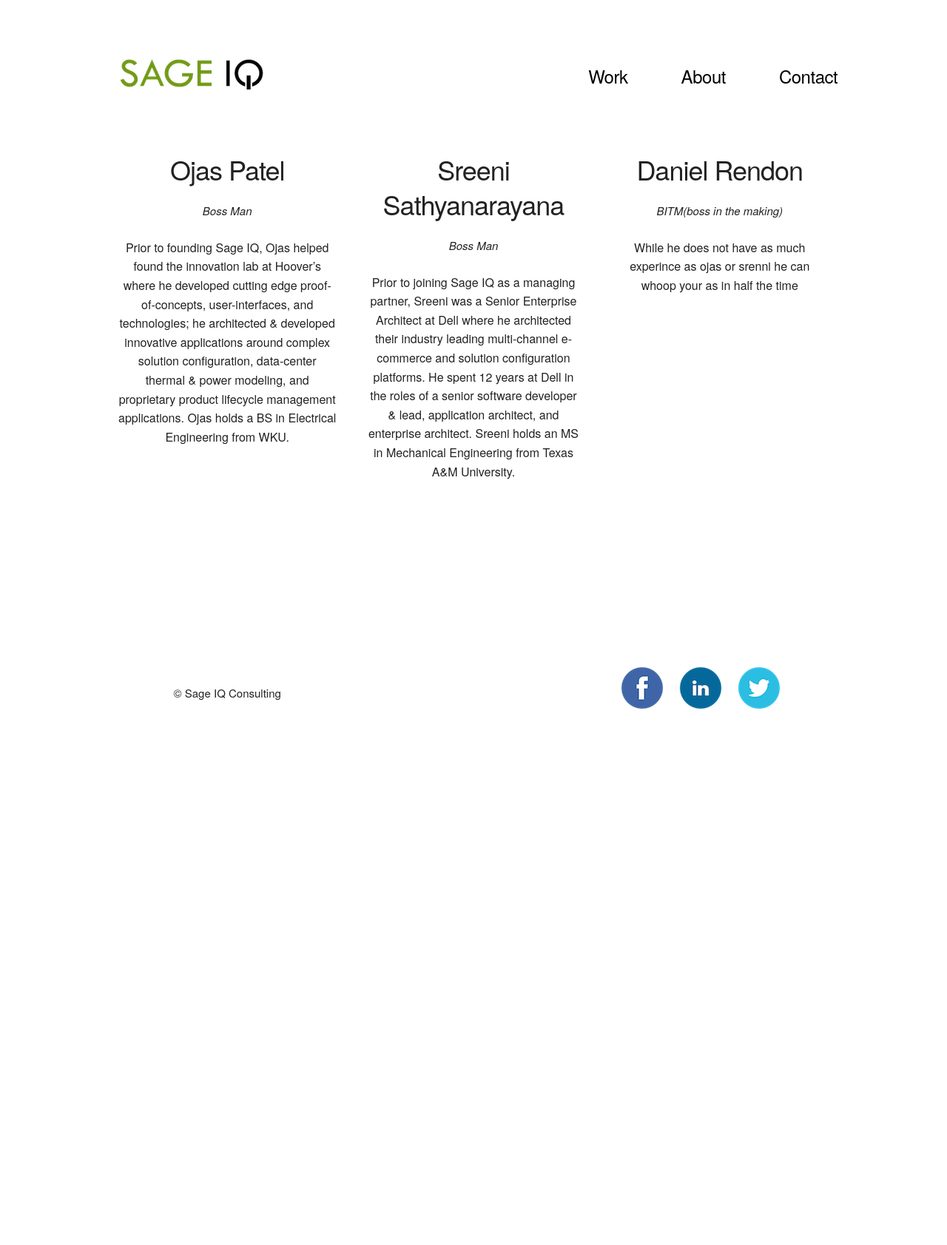
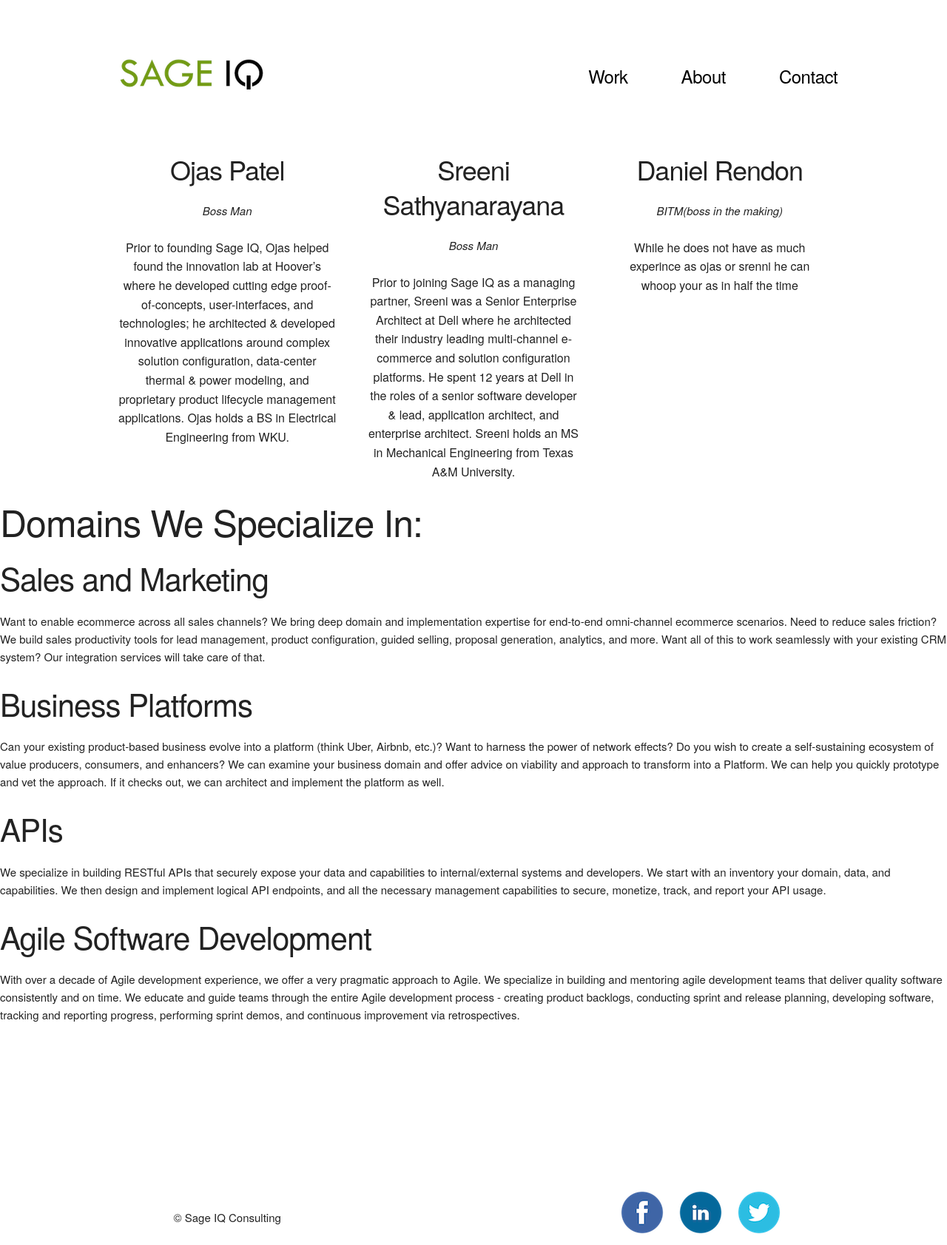
Before and after one commit to sage-iq/sage-iq.github.io, a Jekyll site: the page built from about.html, in a window 1280 px wide. Shown: the whole page at 74% size. Built offline with Jekyll 4.4.1, drawn with Linux system fonts in a browser that asks for light colours; Markdown is read by kramdown in place of the engine named in the settings; before the commit the page ends 974 px from its top, so only the background shows below that.

Commit message:
added all content from word document but still needs to be css'ed

```diff
--- a/about.html
+++ b/about.html
@@ -10,3 +10,28 @@ title: About Us-Sage IQ Consulting
     </p></span>
     <span class="four columns"><strong><h3>Daniel Rendon</h3></strong><em><p>BITM(boss in the making)</p></em><p class="about-txt">While he does not have as much experince as ojas or srenni he can whoop your as in half the time</p></span>
 </div>
+
+
+<div class="">
+  <h1>Domains We Specialize In:</h1>
+
+<h2>Sales and Marketing</h2>
+<p>
+  Want to enable ecommerce across all sales channels? We bring deep domain and implementation expertise for end-to-end omni-channel ecommerce scenarios. Need to reduce sales friction? We build sales productivity tools for lead management, product configuration, guided selling, proposal generation, analytics, and more. Want all of this to work seamlessly with your existing CRM system? Our integration services will take care of that.
+</p>
+
+<h2>Business Platforms</h2>
+<p>
+  Can your existing product-based business evolve into a platform (think Uber, Airbnb, etc.)? Want to harness the power of network effects? Do you wish to create a self-sustaining ecosystem of value producers, consumers, and enhancers? We can examine your business domain and offer advice on viability and approach to transform into a Platform. We can help you quickly prototype and vet the approach. If it checks out, we can architect and implement the platform as well.
+</p>
+
+<h2>APIs</h2>
+<p>
+  We specialize in building RESTful APIs that securely expose your data and capabilities to internal/external systems and developers. We start with an inventory your domain, data, and capabilities. We then design and implement logical API endpoints, and all the necessary management capabilities to secure, monetize, track, and report your API usage.
+</p>
+
+<h2>Agile Software Development</h2>
+<p>
+  With over a decade of Agile development experience, we offer a very pragmatic approach to Agile. We specialize in building and mentoring agile development teams that deliver quality software consistently and on time. We educate and guide teams through the entire Agile development process - creating product backlogs, conducting sprint and release planning, developing software, tracking and reporting progress, performing sprint demos, and continuous improvement via retrospectives.
+</p>
+</div>
--- a/index.html
+++ b/index.html
@@ -10,7 +10,7 @@ title: Sage IQ Consulting
 
 <div class="home-txt">
   <h1 align="center">What We Do</h1>
-  <h5>Sage IQ offers consulting, design, and implementation services for your business software needs. We bring a wealth of knowledge and practical experience in the areas of</h5>
+  <h5>Sage IQ offers consulting, design, and implementation services for your business software needs. We bring a wealth of knowledge and practical experience in the areas of:</h5>
 
   <!-- <ul>
     <li><h6>Platform & Product Strategy</h6></li>
--- a/style.css
+++ b/style.css
@@ -35,8 +35,10 @@ a:hover
 .card {
   border-radius: 10px;
   background: #fff;
-  -webkit-box-shadow: 3px 3px 7px rgba(0,0,0,0.3);
-  box-shadow: 3px 3px 7px rgba(0,0,0,0.3);
+  /*-webkit-box-shadow: 3px 3px 7px rgba(0,0,0,0.3);
+  box-shadow: 3px 3px 7px rgba(0,0,0,0.3);*/
+  border-style: dotted dashed inset double;
+  border-color: green;
 }
 /*#eaa{
   display: none;
```
